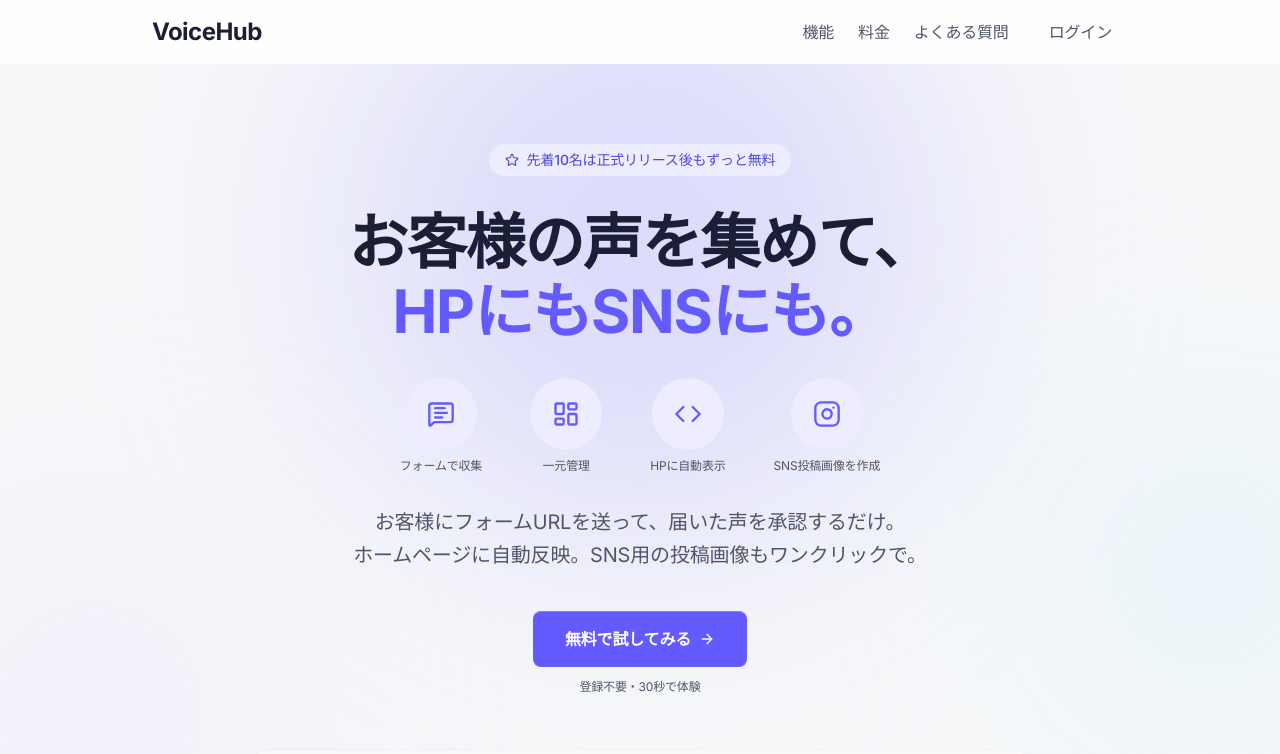
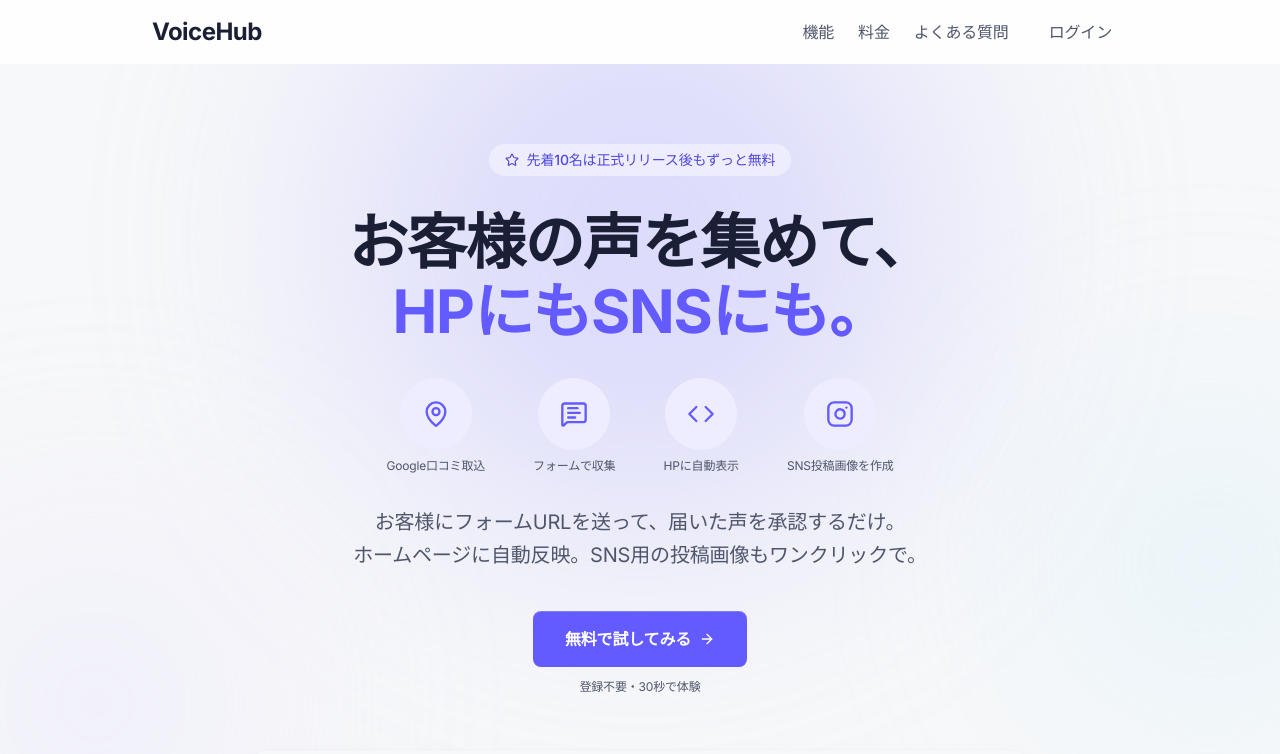
Before and after one commit to forRR444/voice-hub, a Next.js app: page / in a window 1280 px wide. Shown: the top 754 px of the page. Built offline with nearby package versions, Linux system fonts and the light colour scheme; no server answers.

Commit message:
fix: Heroアイコン4つに整理（Google口コミ取込追加、一元管理削除）、ダッシュボードスクショ更新

```diff
--- a/src/app/page.tsx
+++ b/src/app/page.tsx
@@ -18,6 +18,7 @@ import {
   QrCode,
   Instagram,
   ImageIcon,
+  MapPin,
 } from "lucide-react";
 import WidgetDemo from "./components/widget-demo";
 import { WIDGET_TYPES } from "@/lib/constants";
@@ -47,17 +48,17 @@ export default function Home() {
           <div className="mt-6 sm:mt-8 flex justify-center gap-6 sm:gap-12">
             <div className="flex flex-col items-center gap-1.5 sm:gap-2">
               <div className="w-14 h-14 sm:w-18 sm:h-18 bg-indigo-50 rounded-full flex items-center justify-center">
+                <MapPin size={22} className="text-[var(--brand)] sm:hidden" />
+                <MapPin size={28} className="text-[var(--brand)] hidden sm:block" />
+              </div>
+              <span className="text-[10px] sm:text-xs text-[var(--slate)]">Google口コミ取込</span>
+            </div>
+            <div className="flex flex-col items-center gap-1.5 sm:gap-2">
+              <div className="w-14 h-14 sm:w-18 sm:h-18 bg-indigo-50 rounded-full flex items-center justify-center">
                 <MessageSquareText size={22} className="text-[var(--brand)] sm:hidden" />
                 <MessageSquareText size={28} className="text-[var(--brand)] hidden sm:block" />
               </div>
               <span className="text-[10px] sm:text-xs text-[var(--slate)]">フォームで収集</span>
-            </div>
-            <div className="flex flex-col items-center gap-1.5 sm:gap-2">
-              <div className="w-14 h-14 sm:w-18 sm:h-18 bg-indigo-50 rounded-full flex items-center justify-center">
-                <LayoutDashboard size={22} className="text-[var(--brand)] sm:hidden" />
-                <LayoutDashboard size={28} className="text-[var(--brand)] hidden sm:block" />
-              </div>
-              <span className="text-[10px] sm:text-xs text-[var(--slate)]">一元管理</span>
             </div>
             <div className="flex flex-col items-center gap-1.5 sm:gap-2">
               <div className="w-14 h-14 sm:w-18 sm:h-18 bg-indigo-50 rounded-full flex items-center justify-center">
```
Also changed, not shown: public/Dashboard.png.
